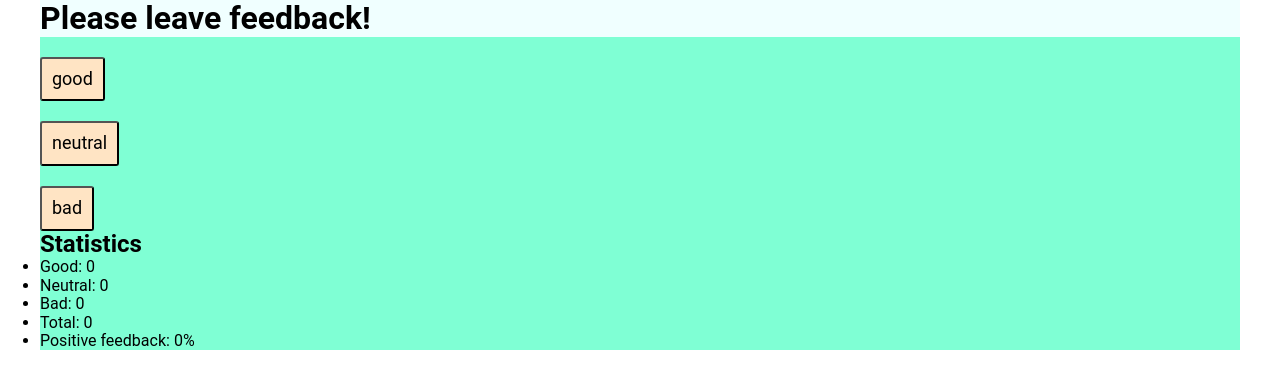
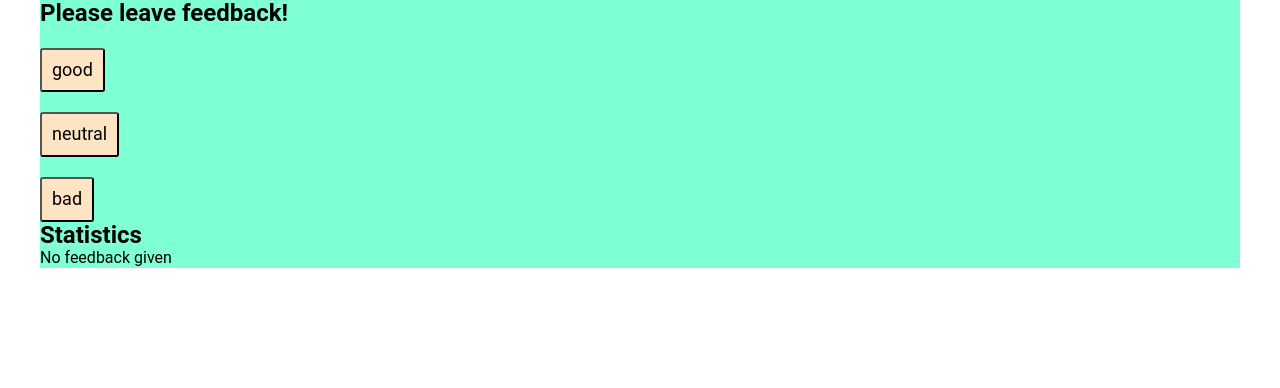
Before and after one commit to OksanaChorna/goit-react-hw-02-feedback, a React (Create React App) app: page / in a window 1280 px wide. Shown: the top 388 px of the page. Built offline with nearby package versions, Linux system fonts and the light colour scheme.

Commit message:
Робоча версія без проптипів і стилів

```diff
--- a/src/components/FeedBack/Feedback.js
+++ b/src/components/FeedBack/Feedback.js
@@ -2,6 +2,7 @@ import { Component } from 'react';
 import Statistics from '../Statistics';
 import FeedbackOptions from '../FeedbackOptions';
 import style from './feedback.module.css';
+import Section from '../Section';
 
 class Feedback extends Component {
   state = {
@@ -50,13 +51,14 @@ class Feedback extends Component {
   render() {
     return (
       <div className={style.feedbackCard}>
-        <h1 className={style.feedbackTitle}>Please leave feedback!</h1>
-
+        <Section title="Please leave feedback!">
           <FeedbackOptions
             options={this.state}
             onLeaveFeedback={this.handleClick}
           />
+        </Section>
 
+        <Section title="Statistics">
           <Statistics
             good={this.state.good}
             neutral={this.state.neutral}
@@ -64,6 +66,7 @@ class Feedback extends Component {
             total={this.countTotalFeedback}
             positivePercentage={this.countPositiveFeedbackPercentage}
           />
+        </Section>
       </div>
     );
   }
--- a/src/components/Notification/Notification.js
+++ b/src/components/Notification/Notification.js
@@ -0,0 +1,5 @@
+const Notification = ({ message }) => {
+  return <p>{message}</p>;
+};
+
+export default Notification;
--- /dev/null
+++ b/src/components/Section/Section.js
@@ -0,0 +1,10 @@
+const Section = ({ children, title }) => {
+  return (
+    <section>
+      <h2>{title}</h2>
+      {children}
+    </section>
+  );
+};
+
+export default Section;
--- /dev/null
+++ b/src/components/Section/index.js
@@ -0,0 +1 @@
+export { default } from './Section';
--- a/src/components/Statistics/Statistics.js
+++ b/src/components/Statistics/Statistics.js
@@ -1,9 +1,13 @@
 // import styles from './statistics.module.css';
 
+import Notification from '../Notification';
+
 const Statistics = ({ good, neutral, bad, total, positivePercentage }) => {
+  if (total() === 0) {
+    return <Notification message="No feedback given" />;
+  }
+
   return (
-    <div>
-      <h2>Statistics</h2>
     <ul>
       <li>Good: {good}</li>
       <li>Neutral: {neutral}</li>
@@ -11,7 +15,6 @@ const Statistics = ({ good, neutral, bad, total, positivePercentage }) => {
       <li>Total: {total()}</li>
       <li>Positive feedback: {positivePercentage()}%</li>
     </ul>
-    </div>
   );
 };
 
```
Also changed, not shown: src/components/Section/Section.module.css (added). Lines whose indentation alone changed are shown as unchanged.
